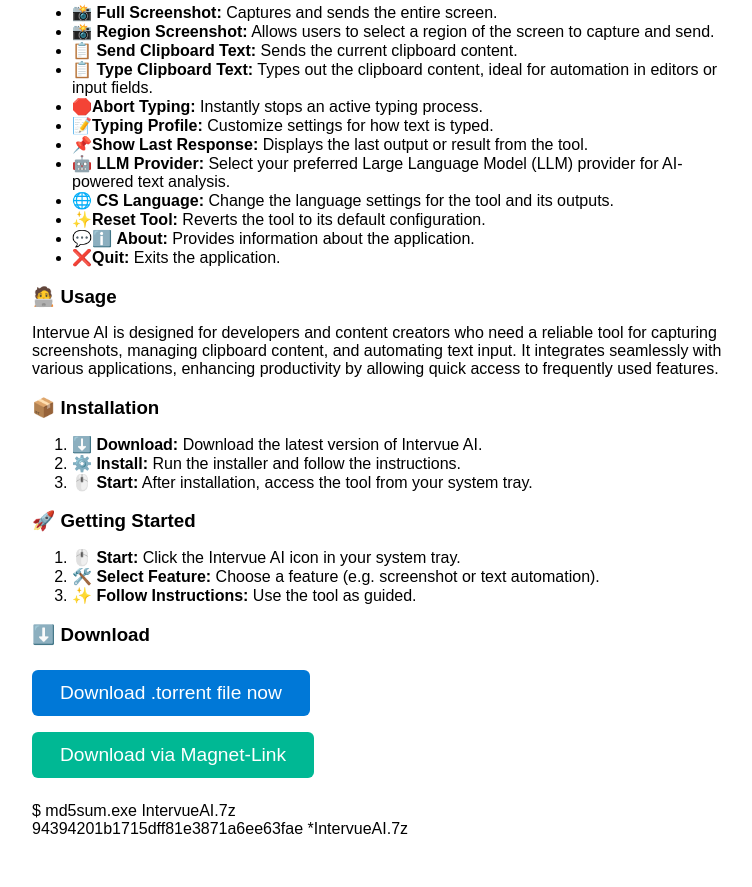
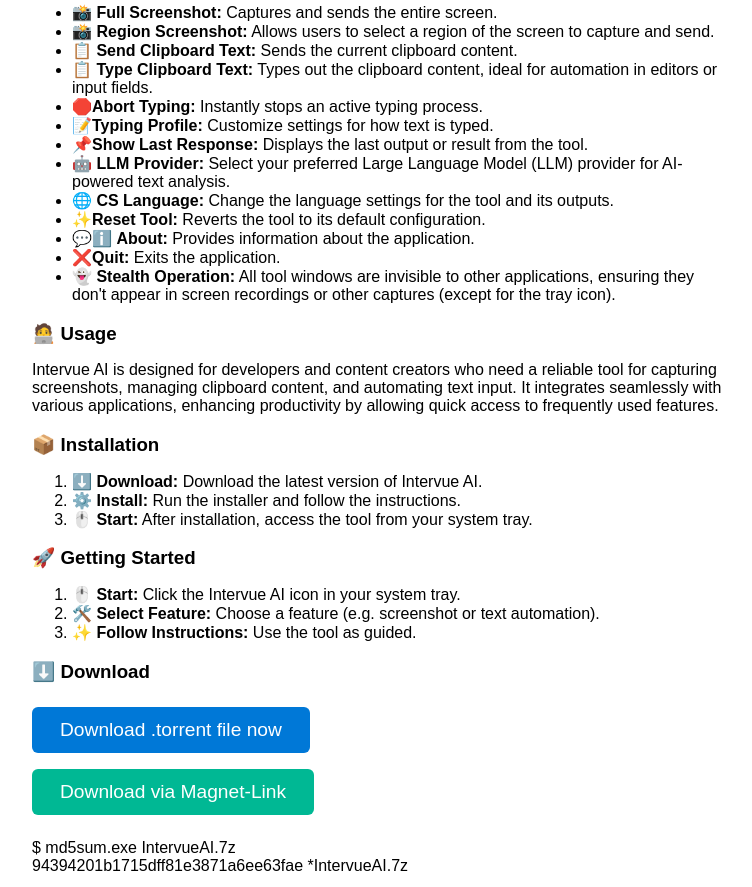
Before and after one commit to Tetramatrix/intervue, a plain HTML site: page docs/index.html in a window 1280 px wide. Shown: the part 846-1733 px from the top of the page, without its empty margins (156-908 px from the left). Drawn offline with nearby package versions, Linux system fonts and the light colour scheme.

Commit message:
Update index.html

```diff
--- a/docs/index.html
+++ b/docs/index.html
@@ -139,6 +139,7 @@ $ md5sum.exe IntervueAI.7z<br />
     <li>✨<strong>Reset Tool:</strong> Reverts the tool to its default configuration.</li>
     <li>💬ℹ️ <strong>About:</strong> Provides information about the application.</li>
     <li>❌<strong>Quit:</strong> Exits the application.</li>
+    <li>👻 <strong>Stealth Operation:</strong> All tool windows are invisible to other applications, ensuring they don't appear in screen recordings or other captures (except for the tray icon).</li>
 </ul>
 
 <h3>🧑‍💻 Usage</h3>
```
